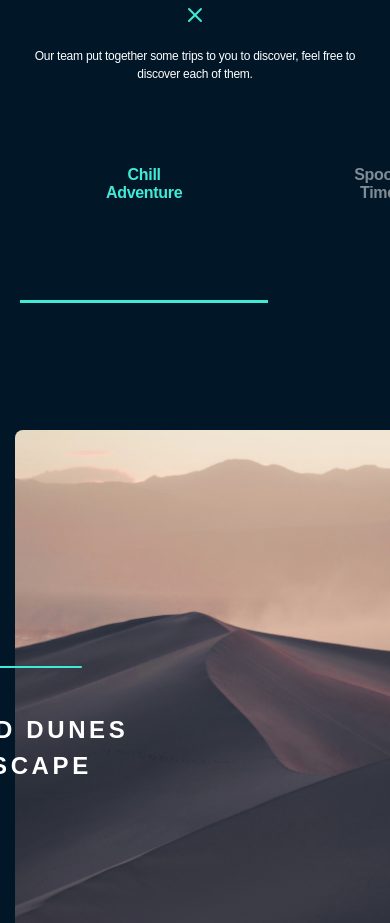
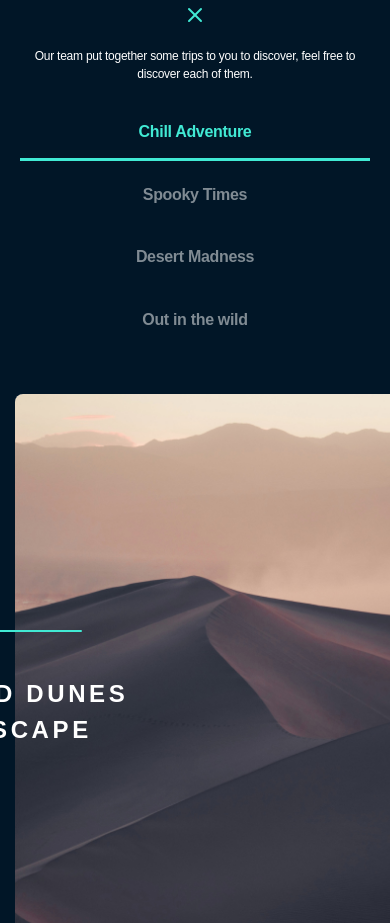
Before and after one commit to YuzeyzerTest/begimay, a plain HTML site: page index.html in a window 390 px wide. Shown: the part 957-1880 px from the top of the page. Drawn offline with Linux system fonts and the light colour scheme.

Commit message:
add mobile version for trip__nav items

```diff
--- a/css/media.css
+++ b/css/media.css
@@ -52,4 +52,19 @@
     .trip__description {
         font-size: 12px;
     }
+    .trip__nav {
+        margin-top: 40px;
+        margin-bottom: 20px;
+    }
+    .trip__nav ul {
+        flex-direction: column;
+        justify-content: flex-start;
+    }
+    .trip__nav li {
+        padding: 0;
+        margin-bottom: 45px;
+    }
+    .trip__nav li.is-active::before {
+        bottom: -20px;
+    }
 }
```
